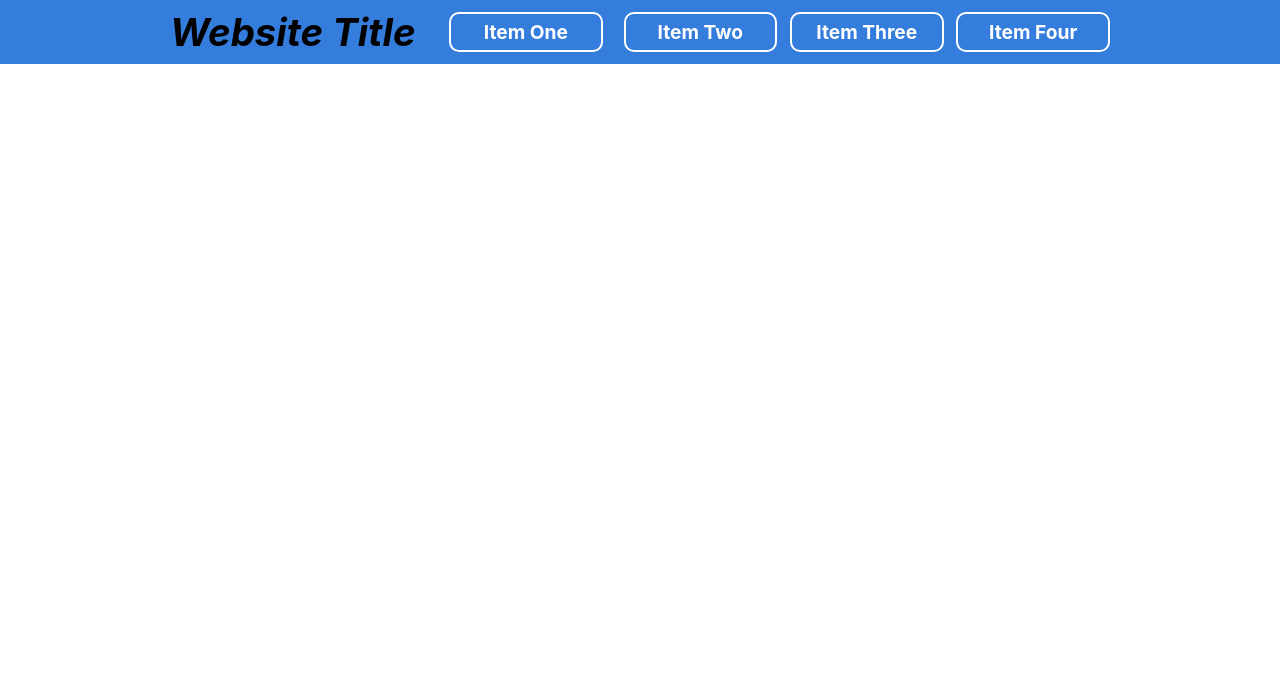
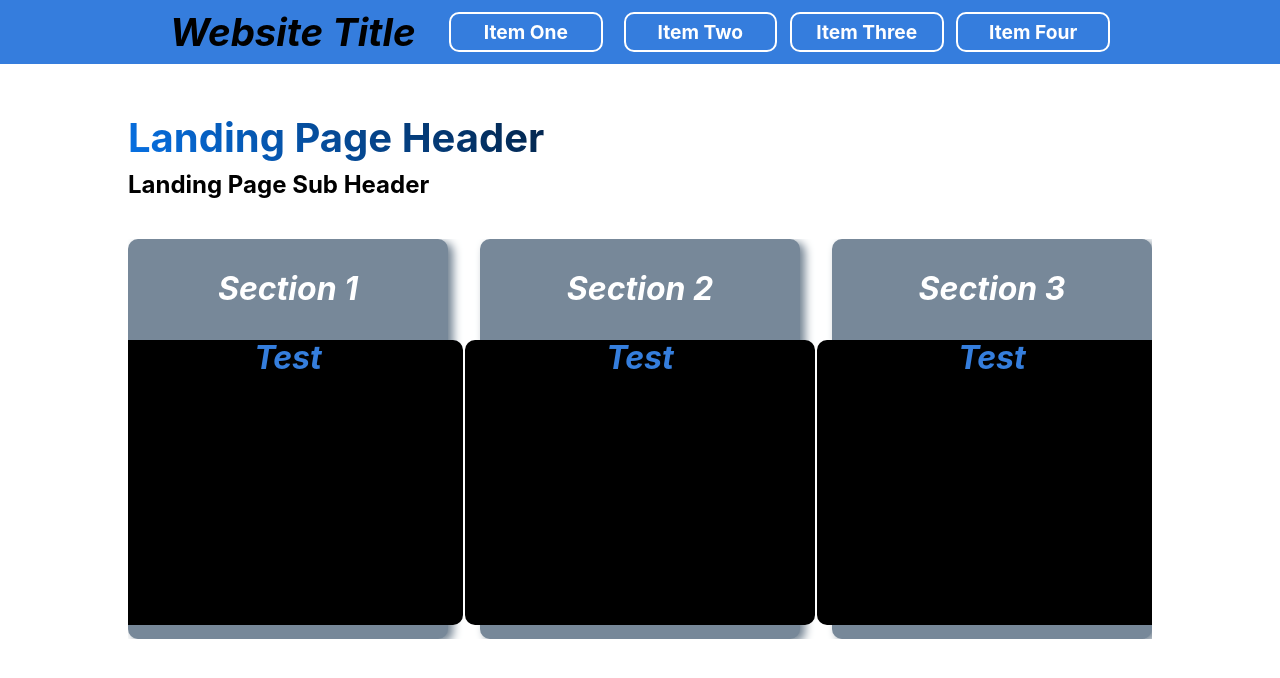
Before and after one commit to JakeeBro/cr-website, a React (Create React App) app: page / in a window 1280 px wide. Shown: the top 678 px of the page. Built offline with nearby package versions, Linux system fonts and the light colour scheme.

Commit message:
Landing Page Updates

```diff
--- a/src/App.js
+++ b/src/App.js
@@ -49,7 +49,7 @@ class App extends Component {
     return (
       <div className="App flex flex-column">
         <NavBar largeView={largeView}/>
-        {/*<LandingPage />*/}
+        <LandingPage />
         {/*<ImageSlider className='' slides={SliderData}/>*/}
         {/*<ImageSlider2 />*/}
         {/*<ImageSlider3 slides={SliderData} current={current} update={this.updateCurrent}/>*/}
--- a/src/components/LandingPage/LandingPage.css
+++ b/src/components/LandingPage/LandingPage.css
@@ -42,3 +42,26 @@
 	padding: 0;
 	margin: 40px 0 40px 0;
 }
+
+.section-holder {
+	margin: 0;
+	margin-top: 5vh;
+	padding: 0;
+	width: 100%;
+	height: auto;
+	display: flex;
+	flex-direction: row;
+	align-items: center;
+	justify-content: space-between;
+	overflow-y: scroll;
+}
+
+.section {
+	margin: 0;
+	padding: 0;
+	width: 300px;
+	height: 400px;
+	background-color: lightslategray;
+	border-radius: 10px;
+	box-shadow: 5px 3px 10px slategray;
+}
--- a/src/components/LandingPage/LandingPage.js
+++ b/src/components/LandingPage/LandingPage.js
@@ -6,19 +6,21 @@ import SectionCard from './SectionCard';
 const LandingPage = () => {
 	return (
 		<div className='landing'>
-			<p className='landing-header'>Your COMPLETE State Board Licensing Test Prep Site</p>
+			<p className='landing-header'>Landing Page Header</p>
+			<p className='landing-subheader'>Landing Page Sub Header</p>
+			{/*<p className='landing-header'>Your COMPLETE State Board Licensing Test Prep Site</p>*/}
 			{/*<p className='landing-subheader'>We offer State Board Kits and Training Support for ALL licenses</p>*/}
-			<div className='license-list'>
+			{/*<div className='license-list'>
 				<LicenseCard title={'Aesthetics'}/>
 				<LicenseCard title={'Barbering'}/>
 				<LicenseCard title={'Cosmetology'}/>
 				<LicenseCard title={'Nail Tech'}/>
 				<LicenseCard title={'Instructing'}/>
-			</div>
-			<div className=''>
-          		<SectionCard />
-          		<SectionCard />
-          		<SectionCard />
+			</div>*/}
+			<div className='section-holder'>
+          		<SectionCard sectionTitle={'Section 1'}/>
+          		<SectionCard sectionTitle={'Section 2'}/>
+          		<SectionCard sectionTitle={'Section 3'}/>
         	</div>
 		</div>
 	)
--- a/src/components/LandingPage/SectionCard.css
+++ b/src/components/LandingPage/SectionCard.css
@@ -1,7 +1,28 @@
 .section-card {
-
+	margin: 0;
+	padding: 0;
+	width: 25vw;
+	height: 400px;
+	display: flex;
+	flex-direction: column;
+	align-items: center;
+	background-color: lightslategray;
+	border-radius: 10px;
+	box-shadow: 5px 3px 10px slategray;
 }
 
 .section-title {
+	color: white;
+	margin: 0;
+	padding-top: 0;
+	font-size: 2em;
+	font-weight: bold;
+	font-style: italic;
+}
 
+.section-content-holder {
+	width: 350px;
+	height: 285px;
+	background-color: black;
+	border-radius: 10px;
 }
--- a/src/components/LandingPage/SectionCard.js
+++ b/src/components/LandingPage/SectionCard.js
@@ -5,7 +5,12 @@ const SectionCard = ({ sectionTitle }) => {
 	return (
 		<div className='section-card'>
 			<div className='section-title'>
-				<p>{sectionTitle}</p>
+				<p className=''>{sectionTitle}</p>
+				<div className='section-content-holder'>
+					<div className='blue'>
+						Test
+					</div>
+				</div>
 			</div>
 		</div>
 	)
--- a/src/components/NavBar/NavBarButton.js
+++ b/src/components/NavBar/NavBarButton.js
@@ -1,4 +1,5 @@
 import React from 'react';
+
 
 const NavBarButton = ({ title, href }) => {
 	return (
```
